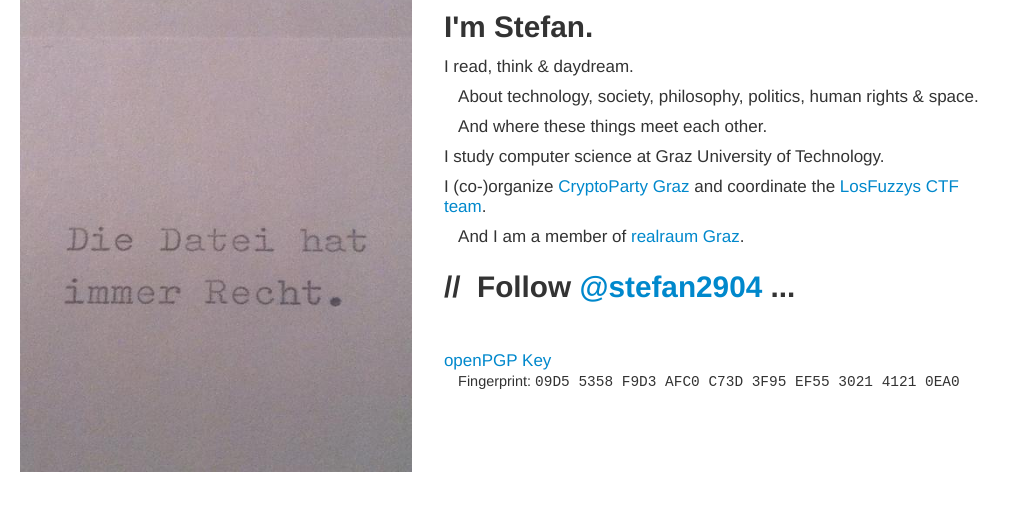
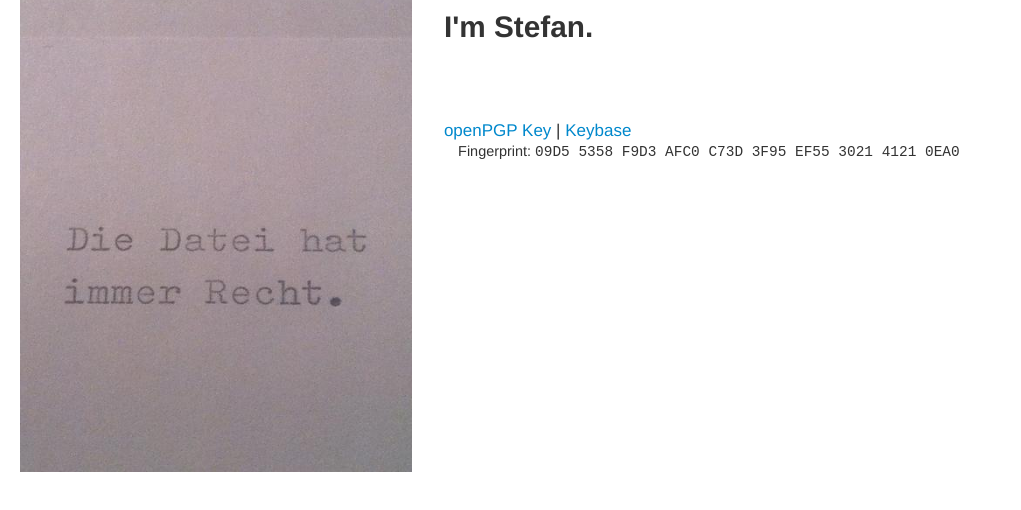
Before and after one commit to stefan2904/stefan.2904.cc, a plain HTML site: page index.html in a window 1280 px wide. Shown: the part 70-580 px from the top of the page, without its empty margins (0-1021 px from the left). Drawn offline with Linux system fonts and the light colour scheme.

Commit message:
updated index

```diff
--- a/index.html
+++ b/index.html
@@ -39,7 +39,7 @@
 
         <div class="row-fluid"> <!-- text -->
           <div class="span8">
-            <p>I read, think &amp; daydream.</p>
+            <!-- <p>I read, think &amp; daydream.</p>
 
             <p>&nbsp;&nbsp;&nbsp;About technology, society, philosophy, politics, human
             rights &amp; space.</p>
@@ -48,14 +48,14 @@
 
             <p>I study computer science at Graz University of Technology.</p>
 
-            <!-- <p>&nbsp;&nbsp;&nbsp;And try to look beyond the rim of my teacup with some philosophy
-            at University of Graz.</p> -->
+            <p>&nbsp;&nbsp;&nbsp;And try to look beyond the rim of my teacup with some philosophy
+            at University of Graz.</p>
 
             <p>I (co-)organize <a href="https://cryptoparty.at/graz">CryptoParty Graz</a> and
             coordinate the <a href="https://losfuzzys.github.io/">LosFuzzys CTF team</a>.</p>
 
             <p>&nbsp;&nbsp;&nbsp;And I am a member of <a href=
-            "http://realraum.at/wiki/doku.php?id=stefan:stefan">realraum Graz</a>.</p>
+            "http://realraum.at/wiki/doku.php?id=stefan:stefan">realraum Graz</a>.</p> -->
 
             <!-- <p>I am currently involved/interested in technology ethics, technology|society, it
             security, privacy, opendata, netpolitics, open knowledge, all things queer, labor in
@@ -68,17 +68,17 @@
           </div>
         </div> <!-- /text -->
 
-        <div class="row-fluid"> <!-- twitter -->
+        <!-- <div class="row-fluid"> <
           <div class="span8">
-            <h3>// &nbsp;Follow <a href="https://twitter.com/stefan2904">@stefan2904</a><!--<br/>
+            <h3>// &nbsp;Follow <a href="https://twitter.com/stefan2904">@stefan2904</a><br/>
                 // //   &nbsp;&amp;&amp; <br/>
-                // // // &nbsp;read <a href="http://blog.2904.cc">blog.2904.cc</a>--> ...</h3>
+                // // // &nbsp;read <a href="http://blog.2904.cc">blog.2904.cc</a> ...</h3>
           </div>
-        </div> <!-- /twitter -->
+        </div>  -->
 
         <div class="row-fluid" style="margin-top:2em;"> <!-- fingerprints -->
           <div class="span8">
-            <a href="http://stefan.2904.cc/stefan.asc">openPGP Key</a><br>
+            <a href="http://stefan.2904.cc/stefan.asc">openPGP Key</a> | <a href="https://keybase.io/2904">Keybase</a><br>
             &nbsp;&nbsp;&nbsp;<small>Fingerprint: <code>09D5 5358 F9D3 AFC0 C73D 3F95 EF55 3021
             4121 0EA0</code></small>
 
```
